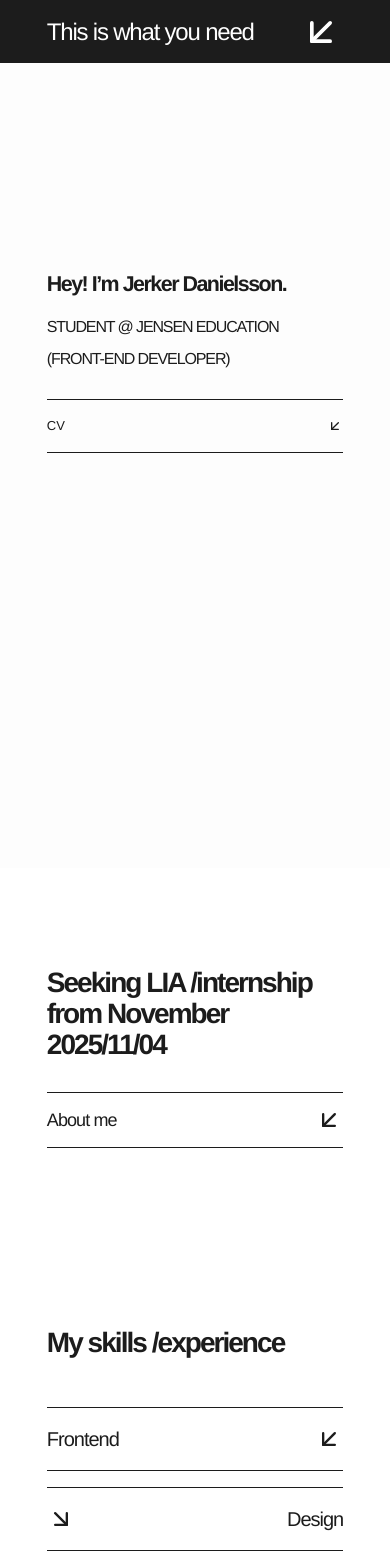
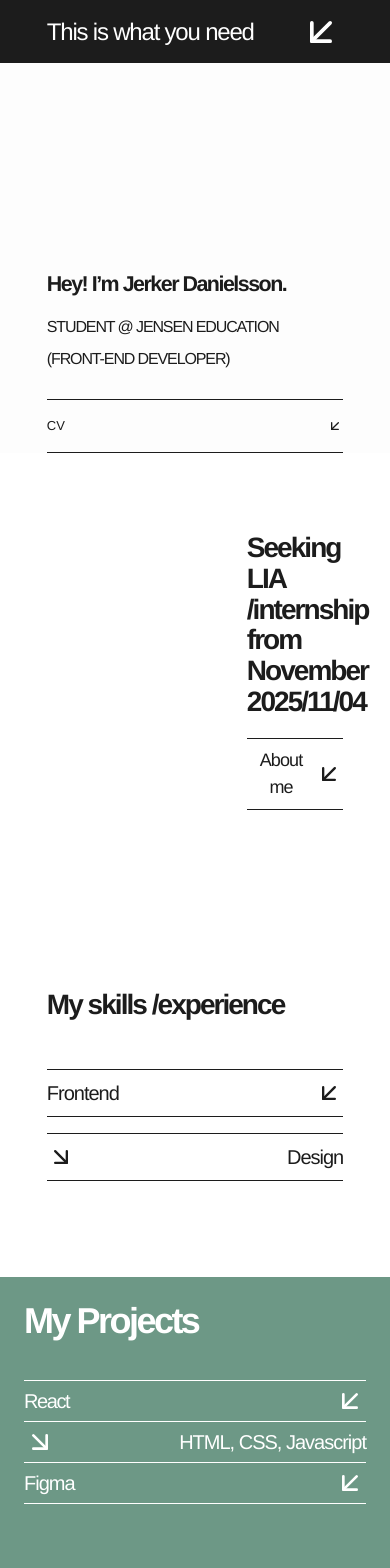
Before and after one commit to 1anDr0/myPortfolio, a React (Vite) app: page / in a window 390 px wide. Shown: the top 1568 px of the page. Built offline with nearby package versions, Linux system fonts and the light colour scheme.

Commit message:
responsiv

```diff
--- a/src/components/EmailScroller.jsx
+++ b/src/components/EmailScroller.jsx
@@ -38,7 +38,7 @@ const EmailScroller = () => {
         className="text-[#1C1C1C] text-[24px] md:text-[16px] font-bold tracking-widest rotate-[-90deg] tracking-[+0.20em] origin-center hover:opacity-50 mt-20"
         style={{ fontFamily: "Helvetica, sans-serif" }}
       >
-        MY EMAIL // COPY HERE
+        MY EMAIL  //  COPY HERE
       </span>
     </div>
   );
--- a/src/styles/MySkills.css
+++ b/src/styles/MySkills.css
@@ -1,14 +1,11 @@
-/* ======================= */
-/* MY SKILLS STYLING */
-/* ======================= */
-
 .skills-section {
   background-color: #BAD8B6;
   color: #1C1C1C;
+  padding-top: 6rem;
+  padding-bottom: 12rem;
+  padding-left: 300px; /* ✅ Vänstermarginal */
+  padding-right: 4rem;
   width: 100%;
-  position: relative;
-  display: flex;
-  flex-direction: column;
 }
 
 .skills-heading {
@@ -23,9 +20,10 @@
 
 .skills-box {
   width: 100%;
-  max-width: 800px;
+  max-width: 800px; /* ✅ kortare knappar */
   border-top: 1px solid #1C1C1C;
   border-bottom: 1px solid #1C1C1C;
+  margin-bottom: 1rem;
   margin-bottom: 1rem;
 }
 
@@ -37,7 +35,7 @@
   font-size: clamp(20px, 3vw, 32px);
   font-weight: 500;
   letter-spacing: -0.05em;
-  padding: 1rem 0;
+  padding: 0.5rem 0;
   width: 100%;
   background: none;
   border: none;
@@ -52,7 +50,6 @@
 .skills-icon.open {
   transform: rotate(-45deg);
 }
-
 .skills-icon.right.open {
   transform: rotate(45deg);
 }
@@ -86,7 +83,6 @@
   gap: 1.5rem;
   transition: transform 0.5s ease;
 }
-
 .tag-row:hover {
   transform: translateX(-10px);
 }
@@ -100,7 +96,34 @@
 }
 
 /* RESPONSIVITET */
+
+@media (max-width: 1536px) {
+  .skills-section {
+    padding-left: 200px;
+    padding-right: 200px;
+  }
+}
+@media (max-width: 1280px) {
+  .skills-section {
+    padding-left: 100px;
+    padding-right: 100px;
+  }
+}
+@media (max-width: 1024px) {
+  .skills-section {
+    padding-left: 60px;
+    padding-right: 60px;
+  }
+}
+@media (max-width: 768px) {
+  .skills-section {
+    padding: 6rem 2rem 8rem;
+  }
+}
 @media (max-width: 640px) {
+  .skills-section {
+    padding: 4rem 1.5rem 6rem;
+  }
   .skills-tags {
     font-size: 20px;
   }
--- a/src/styles/SeekingLIA.css
+++ b/src/styles/SeekingLIA.css
@@ -3,11 +3,10 @@
 /* ======================= */
 
 .lia-section {
-  background-color: white;
+  background-color: #FDFDFD;
   color: #1C1C1C;
   position: relative;
   width: 100%;
-  margin-top: -230px;
   z-index: 30;
   min-height: 100vh;
   display: flex;
@@ -15,6 +14,7 @@
 }
 
 .lia-wrapper {
+  padding-left: 200px;
   max-width: 1000px;
   margin-left: auto;
   margin-right: 0; /* valfritt – kan tas bort */
@@ -28,13 +28,15 @@
   letter-spacing: -0.07em;
   text-align: left;
   width: 100%;
+  margin-bottom: 20px;
+  margin-top: -20px
 }
-
 .lia-box {
   width: 100%;
   border-top: 1px solid #1C1C1C;
   border-bottom: 1px solid #1C1C1C;
-  margin-top: 2rem;
+  margin-top: 0rem; /* minskat mellanrum ovanför */
+  margin-bottom: 0rem; /* minskat mellanrum under */
 }
 
 .lia-toggle {
@@ -46,7 +48,7 @@
   font-size: clamp(18px, 3vw, 32px);
   font-weight: 500;
   letter-spacing: -0.05em;
-  padding: 0.8rem 0;
+  padding: 0.5rem 0;
   cursor: pointer;
   background: none;
   border: none;
@@ -107,8 +109,8 @@
 }
 
 .lia-download-icon {
-  width: 1.5em;
-  height: 1.5em;
+  width: 0.75em;
+  height: 0.75em;
 }
 
 /* RESPONSIV JUSTERING */
--- a/src/styles/hero.css
+++ b/src/styles/hero.css
@@ -4,11 +4,10 @@
     position: relative;
     background-color: #FDFDFD;
     color: #1C1C1C;
-    min-height: 100vh;
+    min-height: auto;
     display: flex;
     flex-direction: column;
     padding-top: 250px;
-    padding-bottom: 200px;
     transition: all 0.5s ease;
   }
 
@@ -19,7 +18,7 @@
     flex-direction: column;
     gap: 20px;
     z-index: 10;
-    font-size: 20px;
+    font-size: 30px;
   }
 
   .icon-row {
@@ -27,12 +26,12 @@
     gap: 20px;
   }
   .icon, .icon-img {
-    width: 20px;
+    width: 30px;
     height: auto;
   }
   .icon-line {
     height: 2px;
-    width: 140px;
+    width: 180px;
     background: #1C1C1C;
     animation: fadeInSlow 1.5s ease-in;
   }
```
